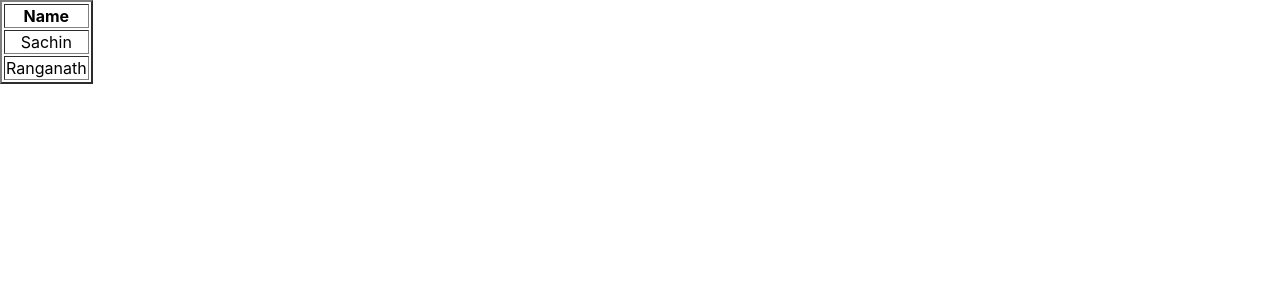
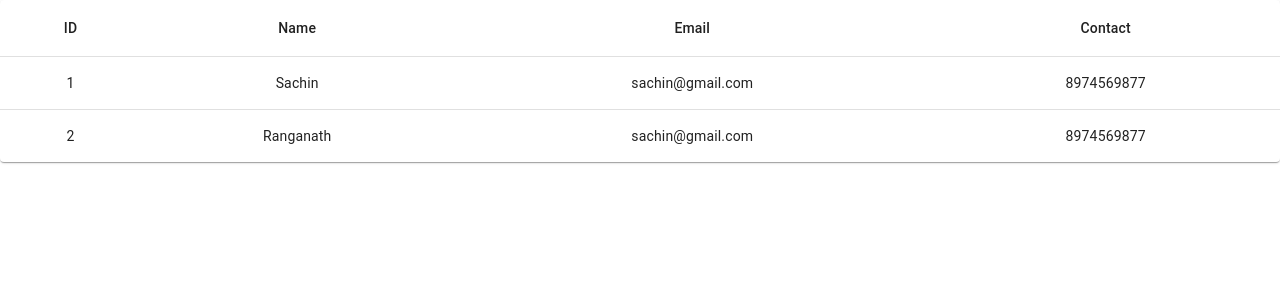
Before and after one commit to sachin-ranganath-k/redux-me, a React (Create React App) app: page / in a window 1280 px wide. Shown: the top 300 px of the page. Built offline with nearby package versions, Linux system fonts and the light colour scheme; data requests are answered from the project's data file.

Commit message:
MUI TABLE

```diff
--- a/db.json
+++ b/db.json
@@ -11,7 +11,7 @@
       "name": "Ranganath",
       "email": "sachin@gmail.com",
       "contact": "8974569877",
-       "id": 1
+       "id": 2
     }
   ]
 }
--- a/package.json
+++ b/package.json
@@ -3,6 +3,8 @@
   "version": "0.1.0",
   "private": true,
   "dependencies": {
+    "@emotion/react": "^11.7.1",
+    "@emotion/styled": "^11.6.0",
     "@mui/material": "^5.3.1",
     "@testing-library/jest-dom": "^5.16.1",
     "@testing-library/react": "^12.1.2",
--- a/src/components/Home.js
+++ b/src/components/Home.js
@@ -2,7 +2,27 @@
 import { useDispatch, useSelector } from 'react-redux'
 import axios from 'axios'
 import {setUserData} from '../actions/userActions'
+import { makeStyles } from '@mui/material';
+import Table from '@mui/material/Table';
+import TableBody from '@mui/material/TableBody';
+import TableCell from '@mui/material/TableCell';
+import TableContainer from '@mui/material/TableContainer';
+import TableHead from '@mui/material/TableHead';
+import TableRow from '@mui/material/TableRow';
+import Paper from '@mui/material/Paper';
 
+
+function createData(name, calories, fat, carbs, protein) {
+    return { name, calories, fat, carbs, protein };
+  }
+
+  const rows = [
+    createData('Frozen yoghurt', 159, 6.0, 24, 4.0),
+    createData('Ice cream sandwich', 237, 9.0, 37, 4.3),
+    createData('Eclair', 262, 16.0, 24, 6.0),
+    createData('Cupcake', 305, 3.7, 67, 4.3),
+    createData('Gingerbread', 356, 16.0, 49, 3.9),
+  ];
 
 const Home=()=>{
     const allUsers=useSelector((state)=>state.userDataHere);
@@ -26,19 +46,36 @@
     },[])
     return(
     <div className="container">
-      <table border="2">
-          <tr>
-              <th>Name</th>
-          </tr>
 
-                {allUsers.map((userr)=>(
-            <tr>
-                <td>{userr.name} </td>
-            </tr>
-                ) )
-                }
-
-    </table>
+    <TableContainer component={Paper}>
+      <Table sx={{ minWidth: 650 }} aria-label="simple table">
+        <TableHead>
+          <TableRow>
+            <TableCell align="center">ID</TableCell>
+            <TableCell align="center">Name</TableCell>
+            <TableCell align="center">Email</TableCell>
+            <TableCell align="center">Contact</TableCell>
+            {/* <TableCell align="right">Protein&nbsp;(g)</TableCell> */}
+          </TableRow>
+        </TableHead>
+        <TableBody>
+          {allUsers.map((userr) => (
+            <TableRow
+              key={userr.id}
+              sx={{ '&:last-child td, &:last-child th': { border: 0 } }}
+            >
+               {/* <TableCell component="th" scope="row">
+                {userr.id}
+              </TableCell>  */}
+                <TableCell align="center">{userr.id}</TableCell>
+               <TableCell align="center">{userr.name}</TableCell>
+              <TableCell align="center">{userr.email}</TableCell>
+              <TableCell align="center">{userr.contact}</TableCell>
+            </TableRow>
+          ))}
+        </TableBody>
+      </Table>
+    </TableContainer>
     </div>
 
     );
```
Also changed, not shown: 1 other file (tests, documents, lock files or other folders).
